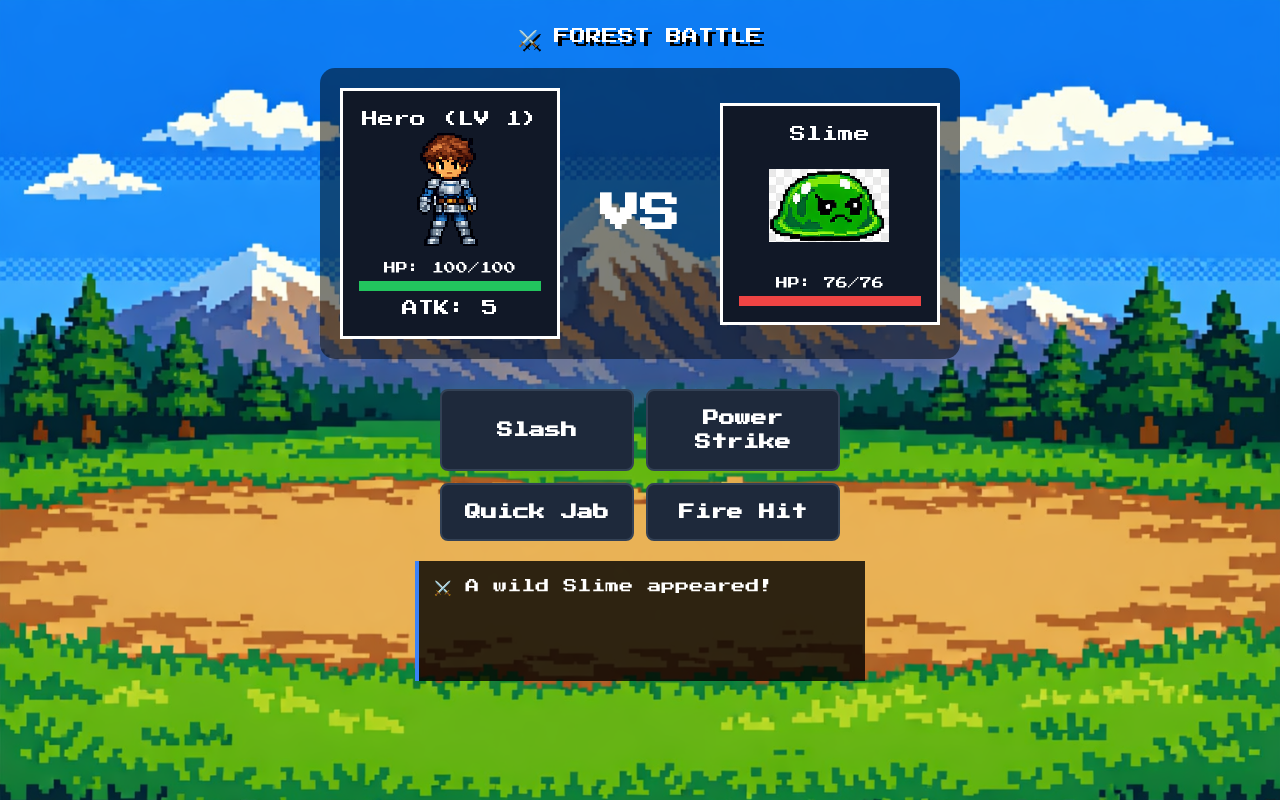
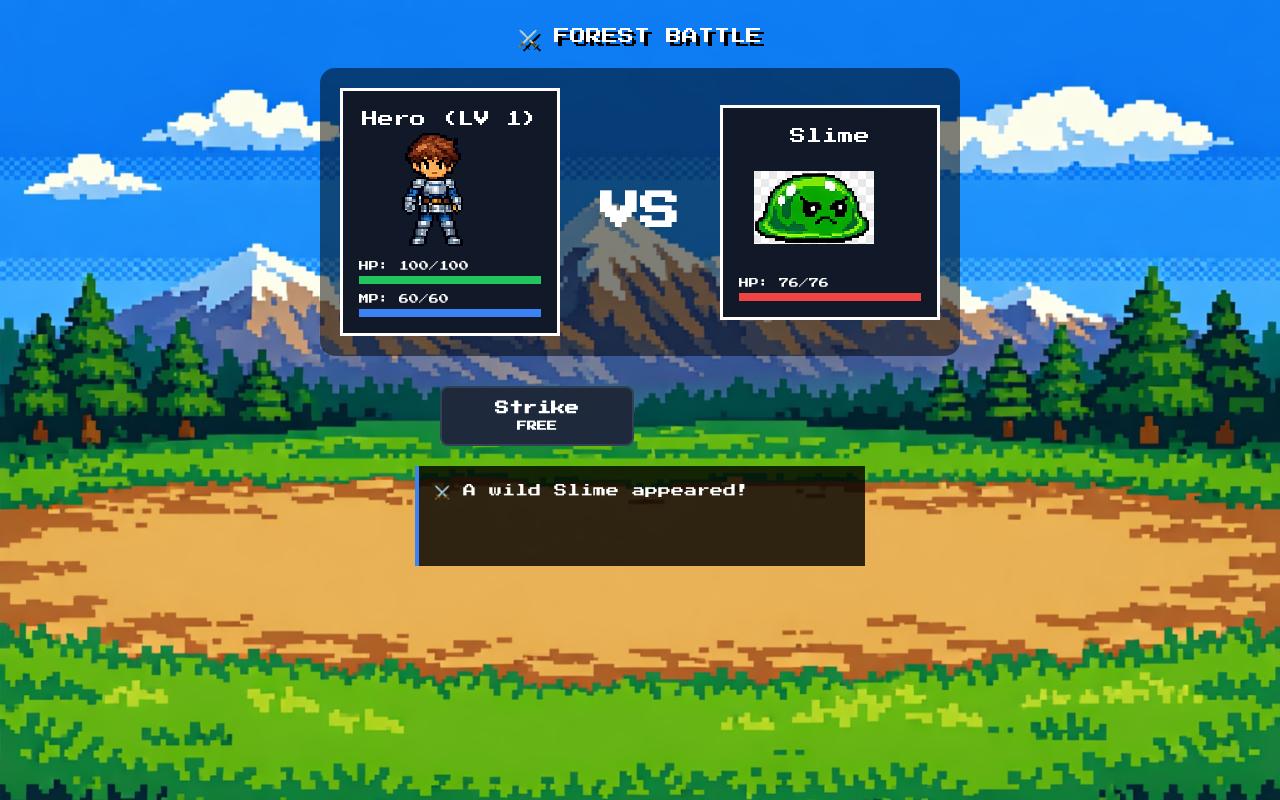
Before and after one commit to Ch3ngK/dungeon-run, a Next.js app in the folder frontend/: page /game/fight in a window 1280 px wide. Built offline with nearby package versions, Linux system fonts and the light colour scheme.

Commit message:
Fixed skill system

```diff
--- a/frontend/app/game/fight/page.tsx
+++ b/frontend/app/game/fight/page.tsx
@@ -1,61 +1,38 @@
 "use client";
 
-import { useEffect, useState } from "react";
+import { useEffect, useState, useMemo } from "react";
 import { useSearchParams, useRouter } from "next/navigation";
 
 /* ---------------- TYPES & DATA ---------------- */
 
 type Fighter = { name: string; hp: number; maxHp: number; atk: number; image: string; };
-type Skill = { name: string; power: number; };
+// Updated Skill type to match your SkillsPage
+type Skill = { id: string; name: string; desc: string; manaCost?: number; dmg?: number; heal?: number; reqLevel: number; };
 type BiomeKey = "forest" | "ice" | "lava" | "shadow";
 
-const SKILLS: Skill[] = [
-  { name: "Slash", power: 1 },
-  { name: "Power Strike", power: 1.6 },
-  { name: "Quick Jab", power: 0.7 },
-  { name: "Fire Hit", power: 2.0 },
+// MASTER LIST (Matches your SkillsPage exactly)
+const MASTER_SKILLS: Skill[] = [
+  { id: "strike", name: "Strike", desc: "Basic attack.", dmg: 8, reqLevel: 1 },
+  { id: "guard", name: "Guard", desc: "Reduce damage.", reqLevel: 1 },
+  { id: "first_aid", name: "First Aid", desc: "Heal.", heal: 10, manaCost: 5, reqLevel: 1 },
+  { id: "power_slash", name: "Power Slash", desc: "Heavy hit.", dmg: 18, manaCost: 8, reqLevel: 2 },
+  { id: "ice_shard", name: "Ice Shard", desc: "Ice damage.", dmg: 14, manaCost: 7, reqLevel: 2 },
+  { id: "fire_bolt", name: "Fire Bolt", desc: "Fire damage.", dmg: 16, manaCost: 8, reqLevel: 3 },
+  { id: "thorn_whip", name: "Thorn Whip", desc: "Nature damage.", dmg: 15, manaCost: 7, reqLevel: 3 },
+  { id: "shadow_bind", name: "Shadow Bind", desc: "Shadow damage.", dmg: 17, manaCost: 9, reqLevel: 4 },
+  { id: "greater_heal", name: "Greater Heal", desc: "Big heal.", heal: 25, manaCost: 14, reqLevel: 4 },
+  { id: "ultimate_burst", name: "Ultimate Burst", desc: "Huge damage.", dmg: 35, manaCost: 20, reqLevel: 6 },
 ];
 
 const BOSS_DROPS: Record<BiomeKey, string> = {
-  forest: "wood_sword",
-  ice: "ice_sword",
-  lava: "magma_blade",
-  shadow: "shadow_reaper",
+  forest: "wood_sword", ice: "ice_sword", lava: "magma_blade", shadow: "shadow_reaper",
 };
 
 const BIOMES: Record<BiomeKey, { enemies: { id: string; name: string; image: string; }[] }> = {
-  forest: {
-    enemies: [
-      { id: "e1", name: "Wolf", image: "/enemies/forest/wolf.png" },
-      { id: "e2", name: "Treant", image: "/enemies/forest/treant.png" },
-      { id: "slime", name: "Slime", image: "/enemies/forest/slime.png" },
-      { id: "boss", name: "Forest Boss", image: "/enemies/forest/boss.png" },
-    ],
-  },
-  ice: {
-    enemies: [
-      { id: "ice1", name: "Frost Spirit", image: "/enemies/ice/spirit.png" },
-      { id: "ice2", name: "Snow Golem", image: "/enemies/ice/golem.png" },
-      { id: "yeti", name: "Yeti", image: "/enemies/ice/yeti.png" },
-      { id: "boss", name: "Ice Boss", image: "/enemies/ice/boss.png" },
-    ],
-  },
-  lava: {
-    enemies: [
-      { id: "lava1", name: "Magma Imp", image: "/enemies/lava/imp.png" },
-      { id: "lava2", name: "Fire Beast", image: "/enemies/lava/beast.png" },
-      { id: "elemental", name: "Elemental", image: "/enemies/lava/elemental.png" },
-      { id: "boss", name: "Lava Boss", image: "/enemies/lava/boss.png" },
-    ],
-  },
-  shadow: {
-    enemies: [
-      { id: "sh1", name: "Shadow Wraith", image: "/enemies/shadow/wraith.png" },
-      { id: "sh2", name: "Dark Knight", image: "/enemies/shadow/knight.png" },
-      { id: "shade", name: "Shade", image: "/enemies/shadow/shade.png" },
-      { id: "boss", name: "Shadow Boss", image: "/enemies/shadow/boss.png" },
-    ],
-  },
+  forest: { enemies: [{ id: "e1", name: "Wolf", image: "/enemies/forest/wolf.png" }, { id: "e2", name: "Treant", image: "/enemies/forest/treant.png" }, { id: "slime", name: "Slime", image: "/enemies/forest/slime.png" }, { id: "boss", name: "Forest Boss", image: "/enemies/forest/boss.png" }] },
+  ice: { enemies: [{ id: "ice1", name: "Frost Spirit", image: "/enemies/ice/spirit.png" }, { id: "ice2", name: "Snow Golem", image: "/enemies/ice/golem.png" }, { id: "yeti", name: "Yeti", image: "/enemies/ice/yeti.png" }, { id: "boss", name: "Ice Boss", image: "/enemies/ice/boss.png" }] },
+  lava: { enemies: [{ id: "lava1", name: "Magma Imp", image: "/enemies/lava/imp.png" }, { id: "lava2", name: "Fire Beast", image: "/enemies/lava/beast.png" }, { id: "elemental", name: "Elemental", image: "/enemies/lava/elemental.png" }, { id: "boss", name: "Lava Boss", image: "/enemies/lava/boss.png" }] },
+  shadow: { enemies: [{ id: "sh1", name: "Shadow Wraith", image: "/enemies/shadow/wraith.png" }, { id: "sh2", name: "Dark Knight", image: "/enemies/shadow/knight.png" }, { id: "shade", name: "Shade", image: "/enemies/shadow/shade.png" }, { id: "boss", name: "Shadow Boss", image: "/enemies/shadow/boss.png" }] },
 };
 
 export default function FightPage() {
@@ -65,8 +42,11 @@ export default function FightPage() {
 
   // State
   const [player, setPlayer] = useState<Fighter | null>(null);
+  const [playerMana, setPlayerMana] = useState(0); // Mana State
+  const [maxMana, setMaxMana] = useState(0);
+  const [playerSkills, setPlayerSkills] = useState<Skill[]>([]); // Dynamic Skills
   const [playerLevel, setPlayerLevel] = useState(1);
-  const [enemy, setEnemy] = useState<(Fighter & { id: string }) | null>(null);
+  const [enemy, setEnemy] = useState<(Fighter & { id: string; isElite?: boolean }) | null>(null);
   const [log, setLog] = useState<string[]>([]);
   const [turn, setTurn] = useState<"player" | "enemy">("player");
   const [gameOver, setGameOver] = useState(false);
@@ -75,81 +55,55 @@ export default function FightPage() {
   const [isDead, setIsDead] = useState(false);
   const [victoryMessage, setVictoryMessage] = useState("");
 
-  /* ---------------- LOAD PLAYER & SPAWN ENEMY ---------------- */
+  /* ---------------- LOAD DATA ---------------- */
   useEffect(() => {
-  /* 1. LOAD PLAYER DATA */
     const equipRaw = localStorage.getItem("character_equipment");
     const workoutRaw = localStorage.getItem("dr_stats");
-  const equip = equipRaw ? JSON.parse(equipRaw) : { level: 1, xp: 0, slots: {}, gender: "guy" };
+    const skillsRaw = localStorage.getItem("selected_skills");
+
+    const equip = equipRaw ? JSON.parse(equipRaw) : { level: 1, slots: {}, gender: "guy" };
     const workout = workoutRaw ? JSON.parse(workoutRaw) : { strength: 10, agility: 0 };
+    const selectedIds = skillsRaw ? JSON.parse(skillsRaw) : ["strike"];
 
     const level = equip.level || 1;
-  const slots = equip.slots || {};
-  const equippedItems = Object.values(slots).filter(Boolean) as any[];
-  const bonusAtk = equippedItems.reduce((sum, it) => sum + (it.damage ?? 0), 0);
+    const bonusAtk = (Object.values(equip.slots || {}).filter(Boolean) as any[]).reduce((sum, it) => sum + (it.damage ?? 0), 0);
     const workoutAtk = (workout.strength - 10) * 1;
+    const agiBonus = (workout.agility || 0) * 5;
 
     const finalAtk = (5 + (level - 1) * 2) + bonusAtk + workoutAtk;
     const finalHp = 100 + (level - 1) * 10;
+    const finalMana = 60 + (level - 1) * 8 + agiBonus;
 
-  setPlayer({
-    name: "Hero",
-    hp: finalHp,
-    maxHp: finalHp,
-    atk: finalAtk,
-    image: equip.gender === "girl" ? "/girl.png" : "/guy.png",
-  });
+    setPlayer({ name: "Hero", hp: finalHp, maxHp: finalHp, atk: finalAtk, image: equip.gender === "girl" ? "/girl.png" : "/guy.png" });
+    setPlayerMana(finalMana);
+    setMaxMana(finalMana);
     setPlayerLevel(level);
 
-  /* 2. ENEMY SPAWNING & ELITE CHECK */
+    // Sync Equipped Skills
+    const equipped = MASTER_SKILLS.filter(s => selectedIds.includes(s.id));
+    setPlayerSkills(equipped.length > 0 ? equipped : [MASTER_SKILLS[0]]); // Fallback to Strike
+
+    /* ENEMY SPAWNING */
     const targetId = localStorage.getItem("currentEnemyId");
     const biomeData = BIOMES[biome];
-  let enemyTemplate;
-
-  if (targetId) {
-    enemyTemplate = biomeData.enemies.find(e => e.id === targetId);
-    localStorage.removeItem("currentEnemyId");
-  }
-
+    let enemyTemplate = targetId ? biomeData.enemies.find(e => e.id === targetId) : null;
     if (!enemyTemplate) {
       const randomPool = biomeData.enemies.filter(e => e.id !== "boss");
       enemyTemplate = randomPool[Math.floor(Math.random() * randomPool.length)];
     }
 
-  /* 3. DIFFICULTY & VARIANCE */
-  const isElite = Math.random() < 0.05; // 5% chance
-  const biomeDifficultyMultiplier = { forest: 1, ice: 1.5, lava: 2.2, shadow: 3 };
-  const mult = biomeDifficultyMultiplier[biome];
+    const isElite = Math.random() < 0.05;
+    const mult = { forest: 1, ice: 1.5, lava: 2.2, shadow: 3 }[biome];
+    const variance = () => (Math.random() * 0.3 + 0.85);
+    const enemyMaxHp = Math.floor(((80 + (level * 10)) * mult) * variance() * (isElite ? 1.5 : 1));
+    const enemyAtk = Math.floor(((4 + (level * 2)) * mult) * variance() * (isElite ? 1.3 : 1));
 
-  // Base variance +/- 15%
-  const variance = () => (Math.random() * 0.3 + 0.85);
-
-  // Elite modifiers: 1.5x HP, 1.3x ATK
-  const eliteHpMult = isElite ? 1.5 : 1;
-  const eliteAtkMult = isElite ? 1.3 : 1;
-
-  const enemyMaxHp = Math.floor(((80 + (level * 10)) * mult) * variance() * eliteHpMult);
-  const enemyAtk = Math.floor(((4 + (level * 2)) * mult) * variance() * eliteAtkMult);
-
-  setEnemy({
-    ...enemyTemplate,
-    name: isElite ? `🌟 ELITE ${enemyTemplate.name}` : enemyTemplate.name,
-    hp: enemyMaxHp,
-    maxHp: enemyMaxHp,
-    atk: enemyAtk,
-    // Add custom property to track elite status for the XP reward later
-    isElite: isElite
-  } as any);
-
-  setLog([
-    isElite
-      ? `⚠️ DANGER! A powerful ${enemyTemplate.name} appeared!`
-      : `⚔️ A wild ${enemyTemplate.name} appeared!`
-  ]);
+    setEnemy({ ...enemyTemplate, name: isElite ? `🌟 ELITE ${enemyTemplate.name}` : enemyTemplate.name, hp: enemyMaxHp, maxHp: enemyMaxHp, atk: enemyAtk, isElite } as any);
+    setLog([isElite ? `⚠️ DANGER! A powerful ${enemyTemplate.name} appeared!` : `⚔️ A wild ${enemyTemplate.name} appeared!`]);
+    localStorage.removeItem("currentEnemyId");
   }, [biome]);
 
-  /* ---------------- COMBAT ACTIONS ---------------- */
-
+  /* ---------------- COMBAT ---------------- */
   const triggerFlash = (isPlayer: boolean) => {
     if (isPlayer) { setPlayerFlash(true); setTimeout(() => setPlayerFlash(false), 150); }
     else { setEnemyFlash(true); setTimeout(() => setEnemyFlash(false), 150); }
@@ -158,16 +112,27 @@ export default function FightPage() {
   function useSkill(skill: Skill) {
     if (!enemy || !player || turn !== "player" || gameOver) return;
 
-    const damage = Math.floor(player.atk * skill.power * (Math.random() * 0.4 + 0.8));
+    const manaCost = skill.manaCost || 0;
+    if (playerMana < manaCost) {
+      setLog(l => ["⚠️ Not enough MP!", ...l]);
+      return;
+    }
+
+    setPlayerMana(prev => prev - manaCost);
+
+    if (skill.heal) {
+      const healAmt = skill.heal;
+      setPlayer(p => p ? { ...p, hp: Math.min(p.maxHp, p.hp + healAmt) } : null);
+      setLog(l => [`✨ Used ${skill.name} and healed ${healAmt}!`, ...l]);
+    } else {
+      const powerMult = (skill.dmg || 10) / 10;
+      const damage = Math.floor(player.atk * powerMult * (Math.random() * 0.4 + 0.8));
       triggerFlash(false);
-
       const newHp = Math.max(0, enemy.hp - damage);
       setEnemy({ ...enemy, hp: newHp });
-    setLog(l => [`⚔️ You used ${skill.name} and dealt ${damage}!`, ...l]);
+      setLog(l => [`⚔️ ${skill.name} dealt ${damage} damage!`, ...l]);
 
-    if (newHp <= 0) {
-        handleVictory(enemy);
-        return;
+      if (newHp <= 0) { handleVictory(enemy); return; }
     }
     setTurn("enemy");
   }
@@ -175,105 +140,39 @@ export default function FightPage() {
   function handleVictory(defeatedEnemy: any) {
     setGameOver(true);
     setIsDead(true);
-
-  // 1. Dynamic XP based on biome
     const biomeXpMult: Record<string, number> = { forest: 20, ice: 40, lava: 70, shadow: 120 };
-  let xpGained = (biomeXpMult[biome] || 20);
-  if (defeatedEnemy.isElite) xpGained *= 2.5;
+    let xpGained = (biomeXpMult[biome] || 20) * (defeatedEnemy.isElite ? 2.5 : 1);
 
     const equipRaw = localStorage.getItem("character_equipment");
-  const equip = equipRaw ? JSON.parse(equipRaw) : { level: 1, xp: 0, inventory: [], slots: {}, gender: "guy" };
+    const equip = equipRaw ? JSON.parse(equipRaw) : { level: 1, xp: 0, inventory: [] };
 
-  // 2. Level Up Logic
     let currentXp = (equip.xp || 0) + xpGained;
     let currentLevel = equip.level || 1;
-  while (currentXp >= currentLevel * 100) {
-    currentXp -= currentLevel * 100;
-    currentLevel++;
+    while (currentXp >= currentLevel * 100) { currentXp -= currentLevel * 100; currentLevel++; }
+
+    localStorage.setItem("character_equipment", JSON.stringify({ ...equip, xp: currentXp, level: currentLevel }));
+    setVictoryMessage(`VICTORY! +${xpGained} XP`);
+    localStorage.setItem("lastBattleResult", "win");
+    localStorage.setItem("lastDefeatedEnemyId", defeatedEnemy.id);
+    setTimeout(() => router.back(), 3000);
   }
 
-  // 3. Dynamic Loot Table
-  const LOOT_TABLE: Record<string, any> = {
-    forest: {
-      shield: { id: "wood_shield", name: "Wooden Shield", icon: "🛡️", type: "armor", armor: 4 },
-      head: { id: "wood_helm", name: "Wooden Helm", icon: "🪖", type: "helmet", armor: 2 },
-      weapon: { id: "wood_sword", name: "Wooden Sword", icon: "🗡️", type: "weapon", damage: 6 }
-    },
-    ice: {
-      shield: { id: "ice_shield", name: "Ice Shield", icon: "🛡️", type: "armor", armor: 9 },
-      head: { id: "ice_crown", name: "Ice Crown", icon: "👑", type: "helmet", armor: 5 },
-      weapon: { id: "ice_sword", name: "Ice Sword", icon: "⚔️", type: "weapon", damage: 12 }
-    },
-    // You can add lava and shadow here later...
-  };
-
-  let dropMessage = "";
-  const updatedInventory = [...(equip.inventory || [])];
-
-  if (defeatedEnemy.id === "boss") {
-    // Mark specific boss as defeated
-    localStorage.setItem(`boss_defeated_${biome}`, "true");
-
-    const roll = Math.random();
-    let droppedItem = null;
-    const biomeDrops = LOOT_TABLE[biome];
-
-    if (biomeDrops) {
-      if (roll <= 0.3) droppedItem = biomeDrops.shield;
-      else if (roll <= 0.5) droppedItem = biomeDrops.head;
-      else if (roll <= 0.6) droppedItem = biomeDrops.weapon;
-    }
-
-    if (droppedItem) {
-      const alreadyOwned = updatedInventory.find(item => item.id === droppedItem.id);
-      const currentlyEquipped = Object.values(equip.slots || {}).find((s: any) => s?.id === droppedItem.id);
-
-      if (!alreadyOwned && !currentlyEquipped) {
-        updatedInventory.push(droppedItem);
-        dropMessage = ` & FOUND ${droppedItem.name.toUpperCase()}!`;
-      } else {
-        dropMessage = " (Duplicate item discarded)";
-      }
-    } else {
-      dropMessage = " (No items dropped)";
-    }
-  }
-
-  // 4. Save and Exit
-  localStorage.setItem("character_equipment", JSON.stringify({
-    ...equip,
-    xp: currentXp,
-    level: currentLevel,
-    inventory: updatedInventory
-  }));
-
-  setVictoryMessage(`VICTORY! +${xpGained} XP${dropMessage}`);
-  localStorage.setItem("lastBattleResult", "win");
-  localStorage.setItem("lastDefeatedEnemyId", defeatedEnemy.id);
-
-  setTimeout(() => router.back(), 3000);
-}
-  /* ---------------- ENEMY AI ---------------- */
   useEffect(() => {
     if (!enemy || !player || turn !== "enemy" || gameOver) return;
-
     const timer = setTimeout(() => {
       const damage = Math.floor(enemy.atk * (Math.random() * 0.4 + 0.8));
       triggerFlash(true);
-
       const newHp = Math.max(0, player.hp - damage);
       setPlayer(p => p ? { ...p, hp: newHp } : null);
       setLog(l => [`💥 ${enemy.name} deals ${damage} damage!`, ...l]);
-
       if (newHp <= 0) {
         setGameOver(true);
-        setLog(l => [`💀 You died... Returning to start.`, ...l]);
+        setLog(l => [`💀 You died...`, ...l]);
         setTimeout(() => router.push("/game"), 2000);
         return;
       }
       setTurn("player");
     }, 1000);
-
     return () => clearTimeout(timer);
   }, [turn, enemy, player, gameOver]);
 
@@ -282,147 +181,56 @@ function handleVictory(defeatedEnemy: any) {
   return (
     <main style={S.page}>
       <h1 style={{ textShadow: "4px 4px #000" }}>⚔️ {biome.toUpperCase()} BATTLE</h1>
-
       <div style={S.arena}>
         <div style={{ ...S.card, background: playerFlash ? "#7f1d1d" : "#111827" }}>
           <h3>{player.name} (LV {playerLevel})</h3>
-          <img src={player.image} style={{ ...S.sprite, transform: "translateX(15px)", marginLeft: 15 }} />
+          <img src={player.image} style={S.sprite} />
           <Bar label="HP" value={player.hp} max={player.maxHp} color="#22c55e" />
-          <div style={{marginTop: 5}}>ATK: {player.atk}</div>
+          <Bar label="MP" value={playerMana} max={maxMana} color="#3b82f6" />
         </div>
-
         <div style={{ fontSize: 40, fontWeight: "bold" }}>VS</div>
-
-        <div style={{
-            ...S.card,
-            background: enemyFlash ? "#7f1d1d" : "#111827",
-            border: (enemy as any)?.isElite ? "3px solid #fbbf24" : "3px solid white",
-            boxShadow: (enemy as any)?.isElite ? "0 0 20px #fbbf24" : "none",
-            ...(isDead ? S.deathAnim : {}),
-        }}>
+        <div style={{ ...S.card, background: enemyFlash ? "#7f1d1d" : "#111827", border: enemy.isElite ? "3px solid #fbbf24" : "3px solid white", ...(isDead ? S.deathAnim : {}) }}>
           <h3>{enemy.name}</h3>
-          <img src={enemy.image} style={{ ...S.sprite, transform: "translateX(15px)", marginLeft: 15 }} />
+          <img src={enemy.image} style={S.sprite} />
           {isDead && <div style={S.killOverlay}>{victoryMessage}</div>}
           <Bar label="HP" value={enemy.hp} max={enemy.maxHp} color="#ef4444" />
         </div>
       </div>
 
       <div style={S.controls}>
-        {SKILLS.map(s => (
-          <button
-            key={s.name}
-            style={S.btn}
-            disabled={turn !== "player" || gameOver}
-            onClick={() => useSkill(s)}
-          >
+        {playerSkills.map(s => (
+          <button key={s.id} style={{...S.btn, opacity: playerMana < (s.manaCost || 0) ? 0.5 : 1}} disabled={turn !== "player" || gameOver || playerMana < (s.manaCost || 0)} onClick={() => useSkill(s)}>
             {s.name}
+            <div style={{fontSize: 10}}>{s.manaCost ? `MP ${s.manaCost}` : "FREE"}</div>
           </button>
         ))}
       </div>
 
-      <div style={S.log}>
-        {log.map((msg, i) => <div key={i}>{msg}</div>)}
-      </div>
+      <div style={S.log}>{log.map((msg, i) => <div key={i}>{msg}</div>)}</div>
     </main>
   );
 }
 
-/* ---------------- UI HELPERS ---------------- */
-
-function Bar({ label, value, max, color }: { label: string; value: number; max: number; color: string }) {
+function Bar({ label, value, max, color }: any) {
   const pct = Math.max(0, (value / max) * 100);
   return (
     <div style={{ width: "100%", marginTop: 8 }}>
-      <div style={{ fontSize: 12 }}>{label}: {value}/{max}</div>
-      <div style={{ height: 10, background: "#333", marginTop: 4 }}>
+      <div style={{ fontSize: 10, textAlign: 'left' }}>{label}: {value}/{max}</div>
+      <div style={{ height: 8, background: "#333", marginTop: 2 }}>
         <div style={{ height: "100%", width: `${pct}%`, background: color, transition: "width 0.3s ease" }} />
       </div>
     </div>
   );
 }
 
-/* ---------------- STYLES ---------------- */
-
 const S: Record<string, React.CSSProperties> = {
-  page: {
-    minHeight: "100vh",
-    backgroundImage: "url('/biomes/fight.png')",
-    backgroundSize: "cover",
-    color: "white",
-    padding: 24,
-    textAlign: "center",
-    display: "flex",
-    flexDirection: "column",
-    alignItems: "center"
-  },
-  arena: {
-    display: "flex",
-    justifyContent: "center",
-    alignItems: "center",
-    gap: 40,
-    marginTop: 20,
-    background: "rgba(0,0,0,0.5)",
-    padding: "20px",
-    borderRadius: "15px",
-    position: "relative"
-  },
-  card: {
-    width: 220,
-    padding: 16,
-    border: "3px solid white",
-    transition: "all 1.5s ease-in-out, background 0.1s ease",
-  },
-  sprite: {
-    width: 120,
-    height: 120,
-    objectFit: "contain",
-    imageRendering: "pixelated",
-  },
-  controls: {
-    marginTop: 30,
-    display: "grid",
-    gridTemplateColumns: "1fr 1fr",
-    gap: 12,
-    width: "100%",
-    maxWidth: 400
-  },
-  btn: {
-    padding: "15px",
-    fontSize: "16px",
-    cursor: "pointer",
-    background: "#1e293b",
-    color: "white",
-    border: "2px solid #334155",
-    borderRadius: "8px",
-    fontWeight: "bold"
-  },
-  log: {
-    marginTop: 20,
-    width: "100%",
-    maxWidth: 450,
-    height: 120,
-    overflowY: "auto",
-    background: "rgba(0,0,0,0.8)",
-    padding: 15,
-    fontSize: 14,
-    textAlign: "left",
-    borderLeft: "4px solid #3b82f6"
-  },
-  deathAnim: {
-    filter: "grayscale(1) brightness(0.2)",
-    transform: "rotate(90deg) translateY(50px)",
-    opacity: 0,
-  },
-  killOverlay: {
-    position: "absolute",
-    top: "40%",
-    left: "50%",
-    transform: "translate(-50%, -50%)",
-    color: "#fbbf24",
-    fontWeight: "900",
-    fontSize: "28px",
-    width: "100%",
-    textShadow: "0px 0px 10px #000, 2px 2px 0 #000",
-    zIndex: 100,
-  }
+  page: { minHeight: "100vh", backgroundImage: "url('/biomes/fight.png')", backgroundSize: "cover", color: "white", padding: 24, textAlign: "center", display: "flex", flexDirection: "column", alignItems: "center" },
+  arena: { display: "flex", justifyContent: "center", alignItems: "center", gap: 40, marginTop: 20, background: "rgba(0,0,0,0.5)", padding: "20px", borderRadius: "15px", position: "relative" },
+  card: { width: 220, padding: 16, border: "3px solid white", transition: "all 1.5s ease-in-out" },
+  sprite: { width: 120, height: 120, objectFit: "contain", imageRendering: "pixelated", marginLeft: 15 },
+  controls: { marginTop: 30, display: "grid", gridTemplateColumns: "1fr 1fr", gap: 12, width: "100%", maxWidth: 400 },
+  btn: { padding: "10px", fontSize: "14px", cursor: "pointer", background: "#1e293b", color: "white", border: "2px solid #334155", borderRadius: "8px", fontWeight: "bold" },
+  log: { marginTop: 20, width: "100%", maxWidth: 450, height: 100, overflowY: "auto", background: "rgba(0,0,0,0.8)", padding: 15, fontSize: 13, textAlign: "left", borderLeft: "4px solid #3b82f6" },
+  deathAnim: { filter: "grayscale(1) brightness(0.2)", transform: "rotate(90deg) translateY(50px)", opacity: 0 },
+  killOverlay: { position: "absolute", top: "40%", left: "50%", transform: "translate(-50%, -50%)", color: "#fbbf24", fontWeight: "900", fontSize: "24px", width: "100%", textShadow: "2px 2px 0 #000", zIndex: 100 }
 };
```
Also changed, not shown: frontend/app/equipment/page.tsx (+43 -10 lines), 1 other file (tests, documents, lock files or other folders). Lines whose indentation alone changed are shown as unchanged.
